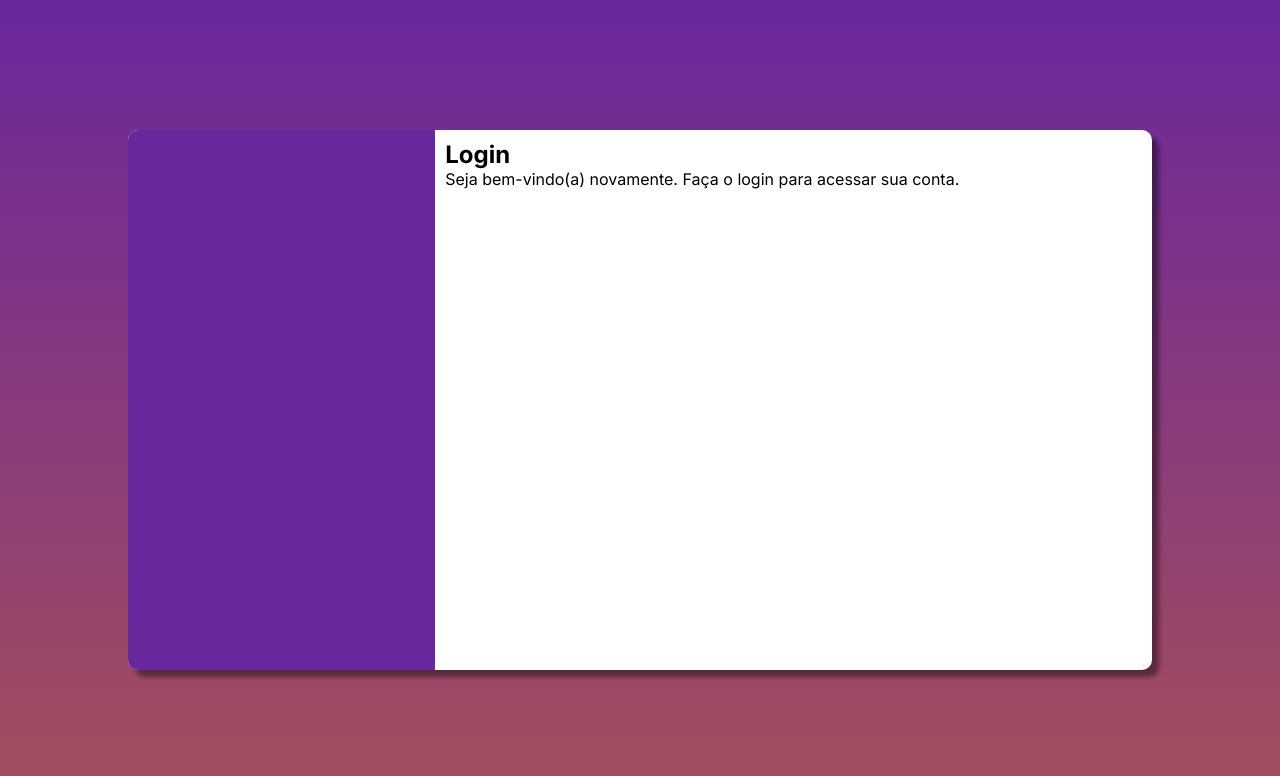
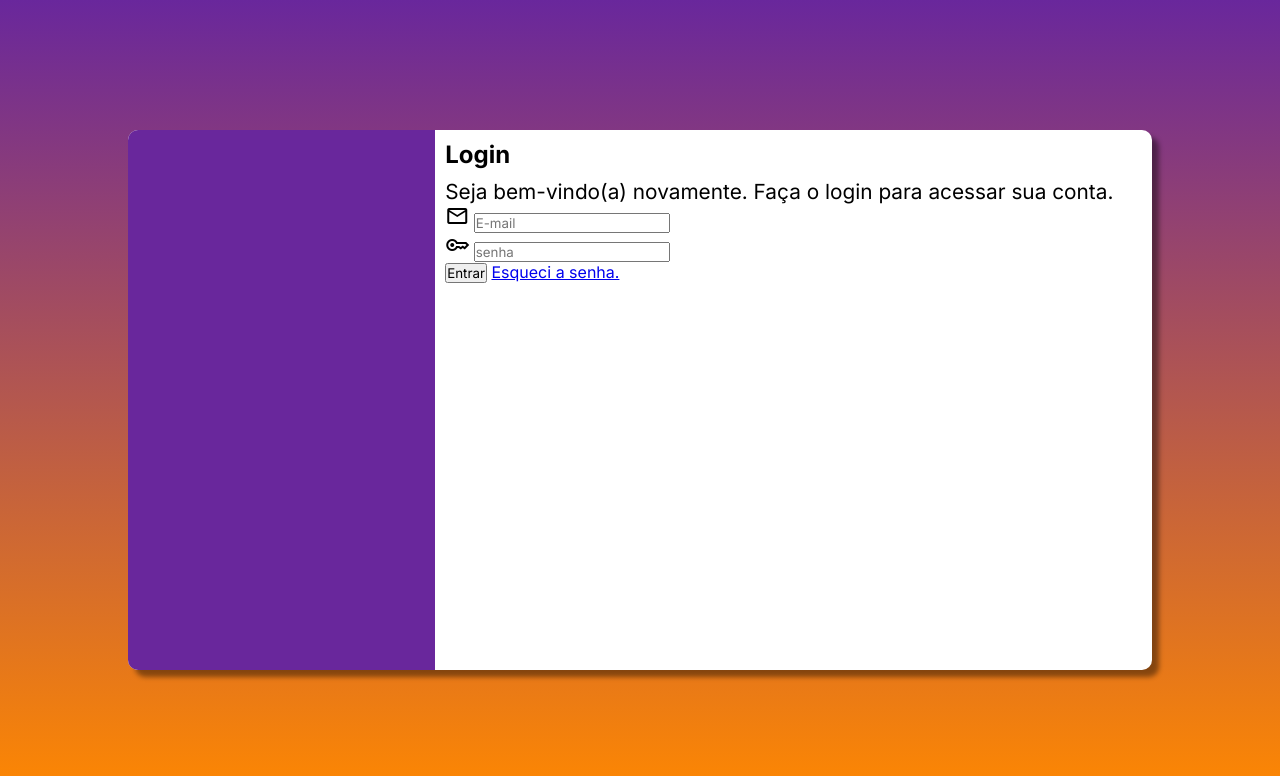
Before and after one commit to gabrielvinni/projeto-login, a plain HTML site: page index.html in a window 1280 px wide. Drawn offline with nearby package versions, Linux system fonts and the light colour scheme.

Commit message:
criei o formulário

```diff
--- a/estilo/media-query.css
+++ b/estilo/media-query.css
@@ -4,7 +4,7 @@
 
 @media screen and (min-width: 768px) and (max-width: 1365px){
     body {
-        background-image: linear-gradient(to top, #ff880067, #69279c);
+        background-image: linear-gradient(to top, #ff8800, #69279c);
     }
 
     #login {
@@ -21,13 +21,17 @@
         float: right;
         width: 70%;
     }
+
+    #formulario > p {
+        font-size: 1.3em;
+    }
 }
 
 @media screen and (min-width: 1365px){
     body {
         background: linear-gradient(to bottom, #69279c, #ff880067, #ff8800, #ffee00);
         background-size: 300% 300%;
-        animation: fundo-animado 5s infinite alternate;
+        animation: fundo-animado 5s infinite alternate ease-in-out;
     }
 
     #login {
@@ -44,6 +48,10 @@
         width: 50%;
     }
 
+    #formulario > p {
+        font-size: 1.3em;
+    }
+
     @keyframes fundo-animado {
         100% {
             background-position: 100% 100%;
--- a/estilo/style.css
+++ b/estilo/style.css
@@ -55,3 +55,7 @@ main {
     padding: 10px;
     display: block;
 }
+
+#formulario > h1 {
+    margin-bottom: 10px;
+}
--- a/index.html
+++ b/index.html
@@ -7,6 +7,7 @@
     <title>Tela de Login</title>
     <link rel="stylesheet" href="estilo/style.css">
     <link rel="stylesheet" href="estilo/media-query.css">
+    <link rel="stylesheet" href="https://fonts.googleapis.com/css2?family=Material+Symbols+Outlined:opsz,wght,FILL,GRAD@48,400,0,0" />
 </head>
 <body>
     <main>
@@ -17,8 +18,23 @@
             <div id="formulario">
                 <h1>Login</h1>
                 <p>Seja bem-vindo(a) novamente. Faça o login para acessar sua conta.</p>
-                <form action="login.php" method="post">
-
+                <form action="login.php" method="post" autocomplete="on">
+                    <div class="campo">
+                        <label for="iemail">
+                            <span class="material-symbols-outlined">mail</span>
+                        </label>
+                        <input type="email" name="email" id="iemail" placeholder="E-mail" autocomplete="email" required maxlength="30">
+                    </div>
+                    <div class="campo">
+                        <label for="isenha">
+                            <span class="material-symbols-outlined">key</span>
+                        </label>
+                        <input type="password" name="senha" id="isenha" placeholder="senha" autocomplete="current-password" required minlength="8" maxlength="20">
+                    </div>
+                    <input type="submit" value="Entrar">
+                    <a href="esqueci.html">
+                        Esqueci a senha.
+                    </a>
                 </form>
             </div>
         </section>
```
